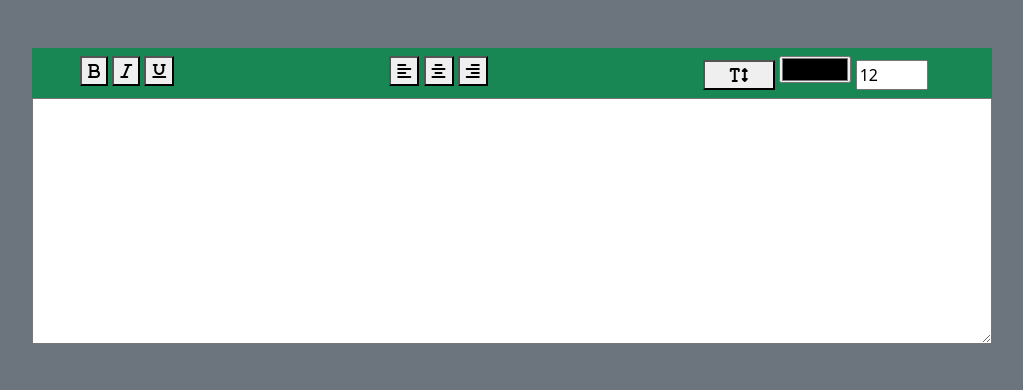
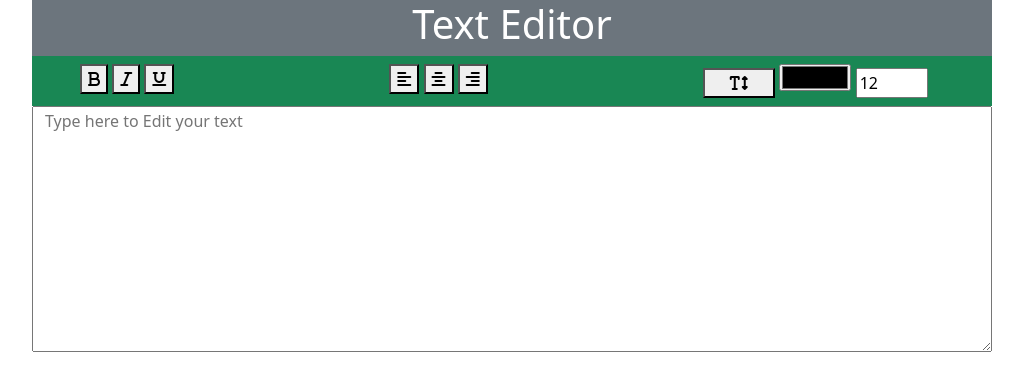
Before and after one commit to muntasirmoin/text-editor, a plain HTML site: page index.html in a window 1280 px wide. Shown: the whole page, without its empty margins (128-1151 px from the left). Drawn offline with nearby package versions, Linux system fonts and the light colour scheme.

Commit message:
style added

```diff
--- a/index.html
+++ b/index.html
@@ -14,10 +14,13 @@
     <!-- font awesome -->
     <script src="https://kit.fontawesome.com/312071c9f8.js" crossorigin="anonymous"></script>
 </head>
-<body class="bg-secondary">
+<body>
     <header>
 
-            <div class="flex-row justify-content-between mx-auto bg-success w-75 d-flex justify-content-center mt-5">
+      <div class="flex-row justify-content-between mx-auto bg-secondary w-75 d-flex justify-content-center">
+          <h1 class="mx-auto text-white">Text Editor</h1>
+        </div>
+            <div class="flex-row justify-content-between mx-auto bg-success w-75 d-flex justify-content-center">
               <div class="my-2 ms-5">
                 <button id="btn-bold" class="btn-primary"><i class="fa-solid fa-bold"></i></button>
 
@@ -59,7 +62,7 @@
 
           <!--  -->
           <div class="row w-75 mx-auto">
-            <textarea name="" id="comment" cols="30" rows="10"></textarea>
+            <textarea name="" id="comment" cols="30" rows="10" placeholder="Type here to Edit your text"></textarea>
 
           </div>
     </header>
```
Also changed, not shown: styles/style.css (line endings or trailing spaces).
